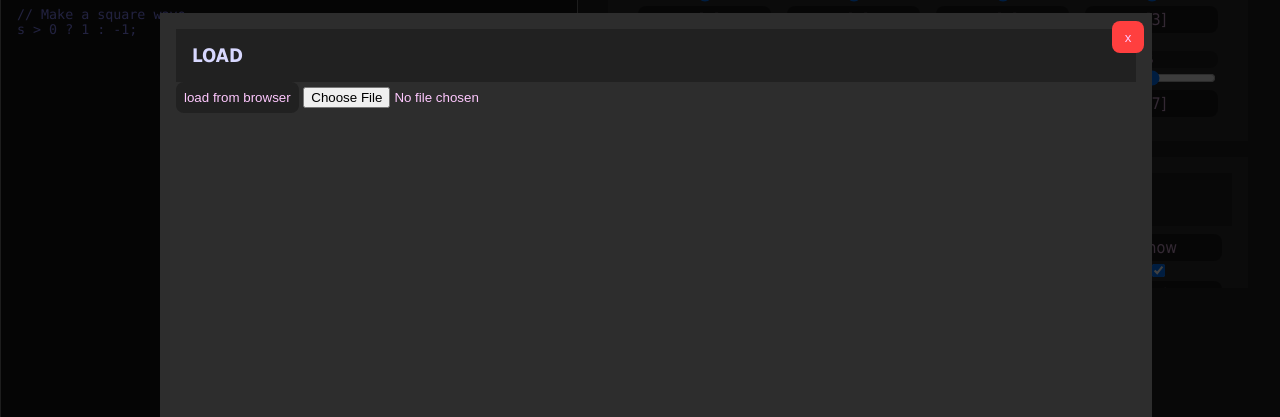
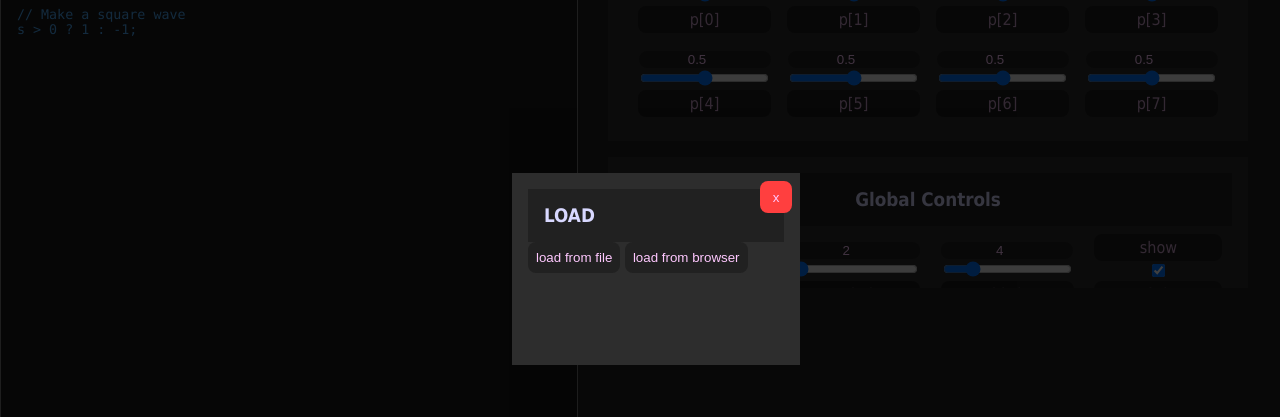
Before and after one commit to ReplicatAudio/DSPGraph, a SvelteKit app: page / in a window 1280 px wide. Both pictures are taken after a click on the button "Load". Shown: the part 147-564 px from the top of the page. Built offline with nearby package versions, Linux system fonts and the light colour scheme.

Commit message:
Update theme

```diff
--- a/src/routes/+page.svelte
+++ b/src/routes/+page.svelte
@@ -10,7 +10,8 @@
         modal: {
             show: false,
             type: 'none',
-        }
+        },
+        fileinput: undefined,
     };
     let st = {
         paramVals: [],
@@ -89,7 +90,7 @@ s > 0 ? 1 : -1;`,
 
         // Set the href and download attributes of the link element
         a.href = URL.createObjectURL(fileBlob);
-        a.download = st.fileName+".json";
+        a.download = st.fileName+".dsp.json";
 
         // Append the link element to the DOM
         document.body.appendChild(a);
@@ -100,27 +101,24 @@ s > 0 ? 1 : -1;`,
         // Remove the link element from the DOM
         document.body.removeChild(a);
     }
-    function loadFile()
+    function loadFile(e)
     {
+        let file = e.target.files[0];
+        let reader = new FileReader();
+        //reader.readAsDataURL(file);
+        reader.readAsText(file);
+        reader.onload = e => {
+            try{
+                st = JSON.parse(e.target.result);
+                alert('Loaded!');
+            }
+            catch(err){
+                console.log(err);
+                alert('Could not load that file!');
+            }
 
 
-    }
-    function handleFileChange(event) {
-        // Get the selected file
-        const file = event.detail.files[0];
-
-        // Create a new FileReader instance
-        const reader = new FileReader();
-
-        // Listen for the 'load' event on the FileReader instance
-        reader.addEventListener('load', function() {
-        // Get the file content
-        const fileContent = reader.result;
-        // Use the file content as needed...
-        });
-
-        // Read the file as text
-        reader.readAsText(file);
+        };
     }
     function setup(skipLS=false){
         st.paramVals.length = cfg.paramCount;
@@ -328,8 +326,9 @@ s > 0 ? 1 : -1;`,
             <button on:click={saveToLS}>save to browser</button>
         {/if}
         {#if ast.modal.type === "load"}
+            <input style="display:none" type="file" accept=".dsp.json" on:change={(e)=>loadFile(e)} bind:this={ast.fileinput} >
+            <button on:click={()=>{ast.fileinput.click()}}>load from file</button>
             <button on:click={loadFromLS}>load from browser</button>
-            <input type="file" on:change={handleFileChange} />
         {/if}
     </div>
     {/if}
--- a/static/style.css
+++ b/static/style.css
@@ -7,7 +7,7 @@
     --textLight:rgb(255, 233, 255);
     --textAlt: rgb(33,33,33);
     --textCode: rgb(99, 254, 169);
-    --textCode: rgb(136, 136, 255);
+    --textCode: rgb(75, 169, 247);
     --textHighlight: rgb(216, 216, 255);
     --warning:rgb(255, 63, 63);
 }
@@ -26,15 +26,17 @@ canvas{
     background:var(--bgSub);
     border-radius: 0.5rem;
 }
-input[type="number"]{
+
+input[type="text"], input[type="file"], input[type="number"], input[type="range"], input[type="checkbox"], input[type="number"]{
     background:var(--bg);
     color:var(--text);
     cursor:pointer;
-}
-input[type="range"], input[type="checkbox"], input[type="number"]{
-    cursor:pointer;
     border:none;
     outline:none;
+}
+input[type="file"]
+{
+    display:none;
 }
 h1, h2, h3{
     color:var(--textHighlight);
@@ -170,10 +172,10 @@ button:hover{
 .modal{
     position:absolute;
     z-index: 999999;
-    top:10rem;
-    left:10rem;
-    width:calc(100vw - 20rem);
-    height: calc(100vh - 20rem);
+    top:20rem;
+    left:32rem;
+    width:calc(100vw - 64rem);
+    height: calc(100vh - 40rem);
     background:var(--bg2);
     padding:1rem;
 }
```
